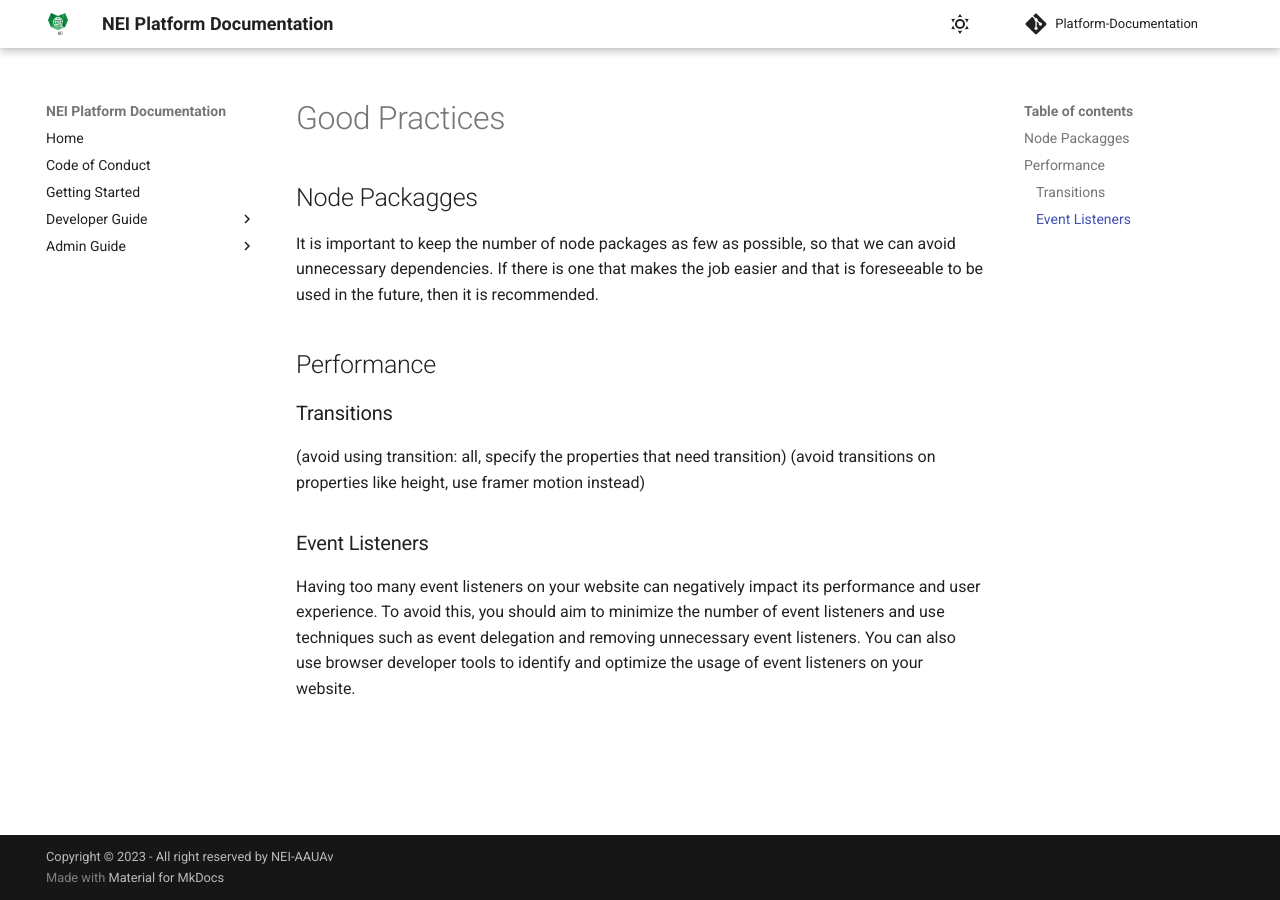
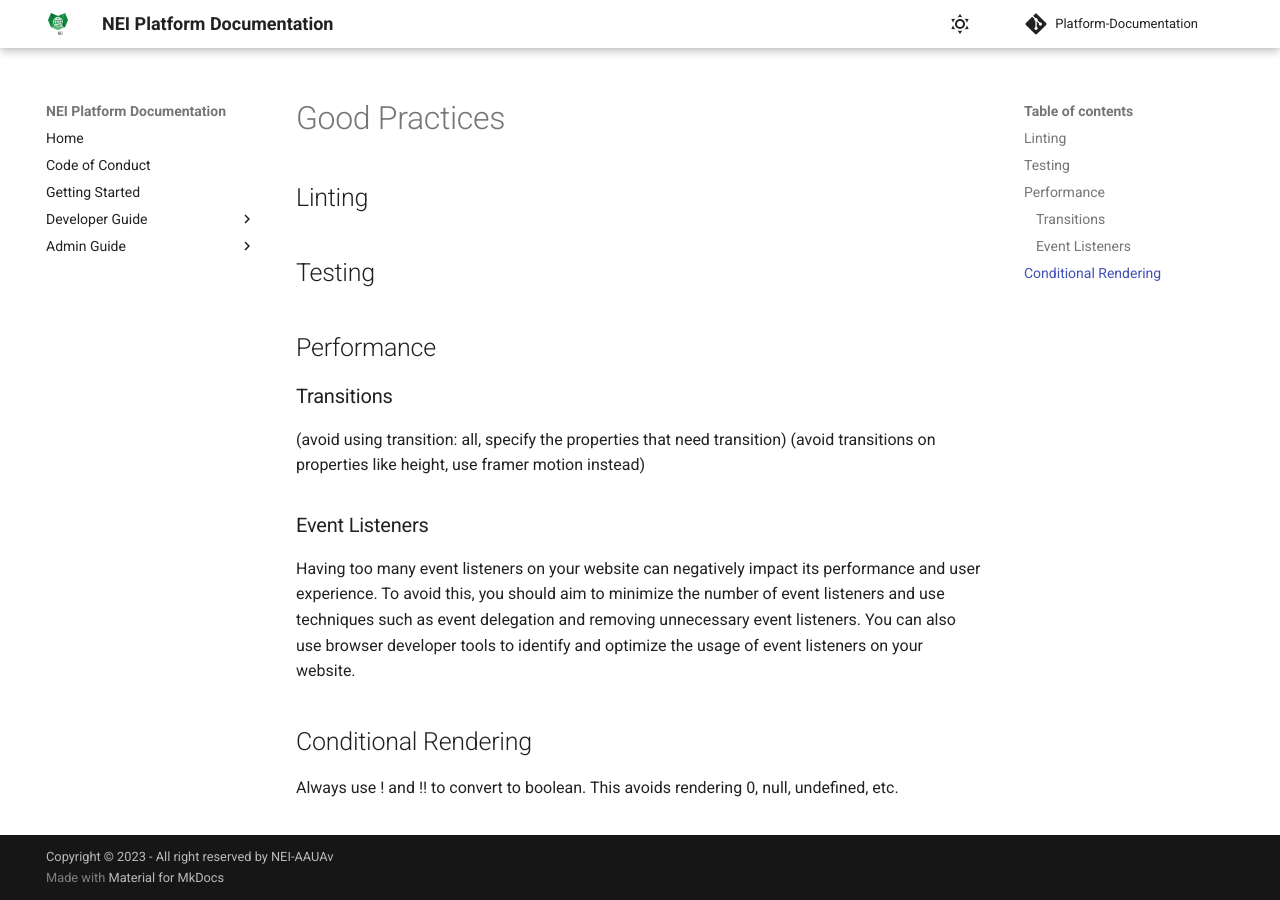
Before and after one commit to NEI-AAUAV/Platform-Documentation, an MkDocs documentation site: the page built from docs/dev-guide/good-practices.md, in a window 1280 px wide. Built offline with MkDocs 1.6.1 and Material for MkDocs 9.7.7, drawn with Linux system fonts in a browser that asks for light colours; comment, search, counter and statistics services are not loaded.

Commit message:
good practices doc

```diff
--- a/docs/dev-guide/good-practices.md
+++ b/docs/dev-guide/good-practices.md
@@ -1,9 +1,10 @@
 # Good Practices
 
-## Node Packagges
 
-It is important to keep the number of node packages as few as possible, so that we can avoid unnecessary dependencies. If there is one that makes the job easier and that is foreseeable to be used in the future, then it is recommended.
+## Linting
 
+
+## Testing
 
 ## Performance
 
@@ -15,3 +16,8 @@ It is important to keep the number of node packages as few as possible, so that
 ### Event Listeners
 
 Having too many event listeners on your website can negatively impact its performance and user experience. To avoid this, you should aim to minimize the number of event listeners and use techniques such as event delegation and removing unnecessary event listeners. You can also use browser developer tools to identify and optimize the usage of event listeners on your website.
+
+
+## Conditional Rendering
+
+Always use ! and !! to convert to boolean. This avoids rendering 0, null, undefined, etc.
```
